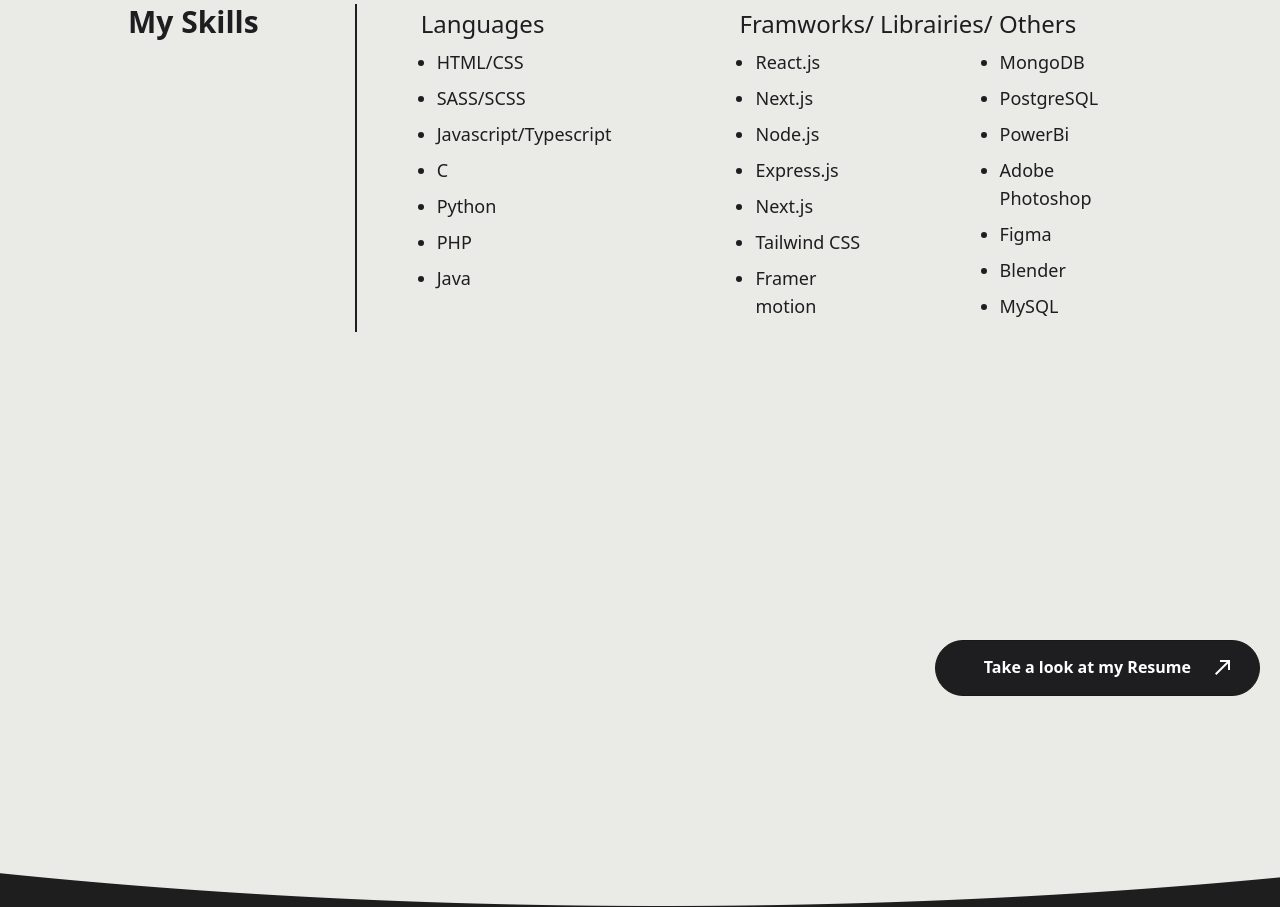
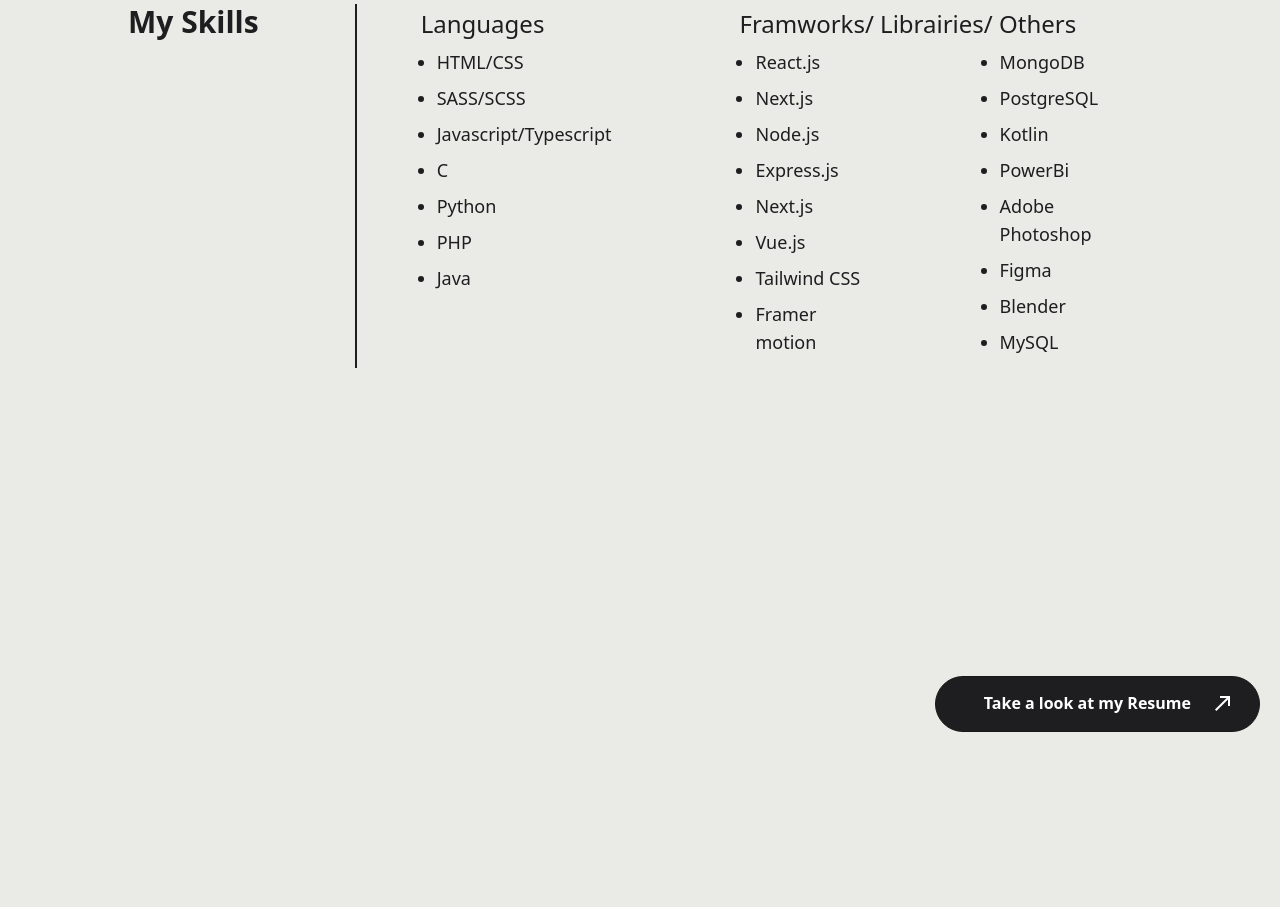
Before and after one commit to byodd/portfolio-23, a Next.js app: page /aboutme in a window 1280 px wide. Shown: the part 1660-2567 px from the top of the page. Built offline with nearby package versions, Linux system fonts and the light colour scheme.

Commit message:
Update page.tsx

```diff
--- a/src/app/aboutme/page.tsx
+++ b/src/app/aboutme/page.tsx
@@ -158,12 +158,14 @@
                   <li>Node.js</li>
                   <li>Express.js</li>
                   <li>Next.js</li>
+                  <li>Vue.js</li>
                   <li>Tailwind CSS</li>
                   <li>Framer motion</li>
                 </ul>
                 <ul className="font-normal text-lg [&>*]:pb-2 [&>*]:ml-6 list-disc">
                   <li>MongoDB</li>
                   <li>PostgreSQL</li>
+                  <li>Kotlin</li>
                   <li>PowerBi</li>
                   <li>Adobe Photoshop</li>
                   <li>Figma</li>
```
